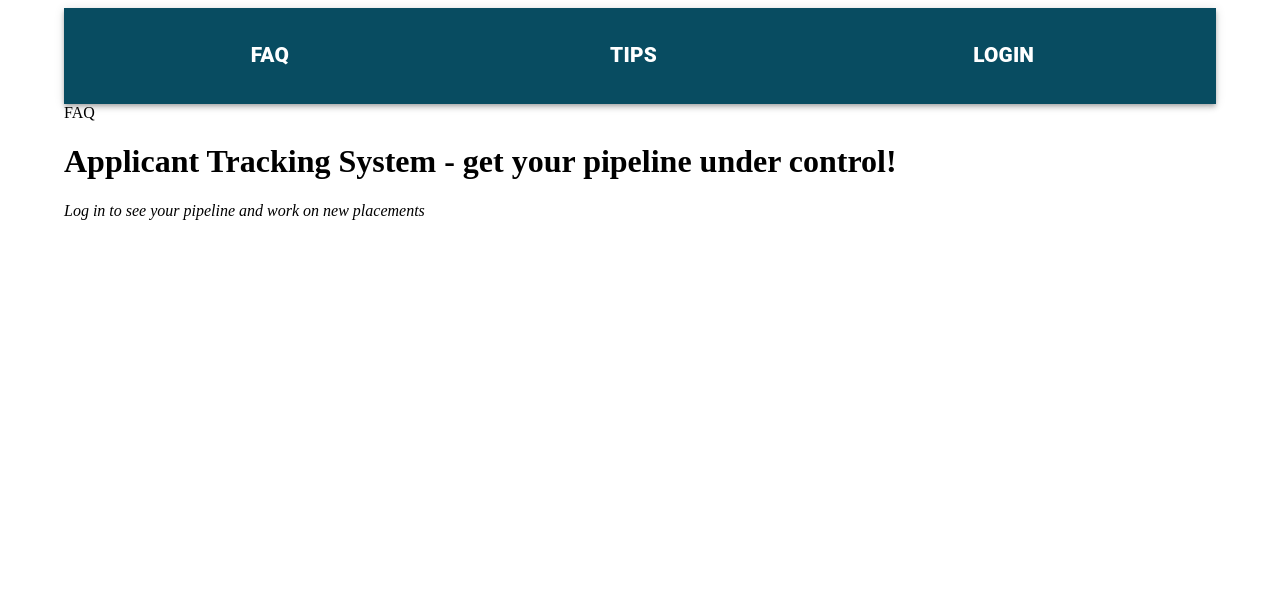
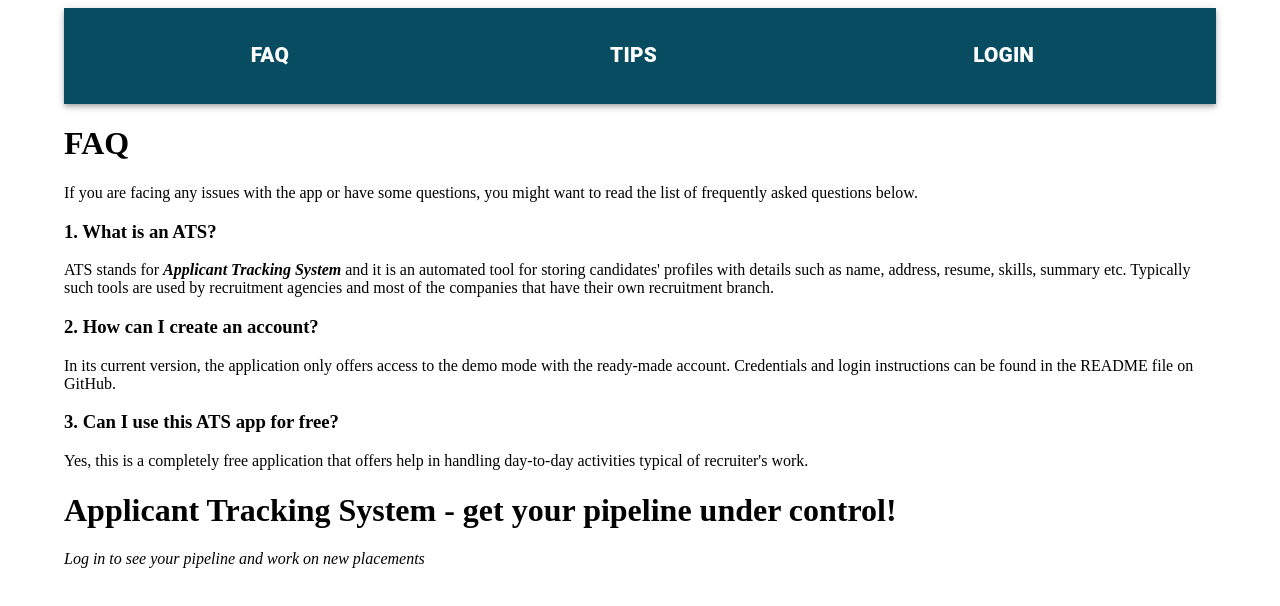
Before and after one commit to MateuszKuruc/ATS-recruitment-app, a React (Create React App) app in the folder ats-frontend/: page /faq in a window 1280 px wide. Shown: the top 606 px of the page. Built offline with nearby package versions, Linux system fonts and the light colour scheme.

Commit message:
add mock data to faq section to make it easier for tests

```diff
--- a/ats-frontend/src/components/InfoTab.js
+++ b/ats-frontend/src/components/InfoTab.js
@@ -1,5 +1,35 @@
 const InfoTab = () => {
-  return <div>FAQ</div>;
+  return (
+    <div>
+      <h1>FAQ</h1>
+      <p>
+        If you are facing any issues with the app or have some questions, you
+        might want to read the list of frequently asked questions below.
+      </p>
+      <h3>1. What is an ATS?</h3>
+      <p>
+        ATS stands for{" "}
+        <b>
+          <i>Applicant Tracking System</i>
+        </b>{" "}
+        and it is an automated tool for storing candidates' profiles with
+        details such as name, address, resume, skills, summary etc. Typically
+        such tools are used by recruitment agencies and most of the companies
+        that have their own recruitment branch.
+      </p>
+      <h3>2. How can I create an account?</h3>
+      <p>
+        In its current version, the application only offers access to the demo
+        mode with the ready-made account. Credentials and login instructions can
+        be found in the README file on GitHub.
+      </p>
+      <h3>3. Can I use this ATS app for free?</h3>
+      <p>
+        Yes, this is a completely free application that offers help in handling
+        day-to-day activities typical of recruiter's work.
+      </p>
+    </div>
+  );
 };
 
 export default InfoTab;
```
